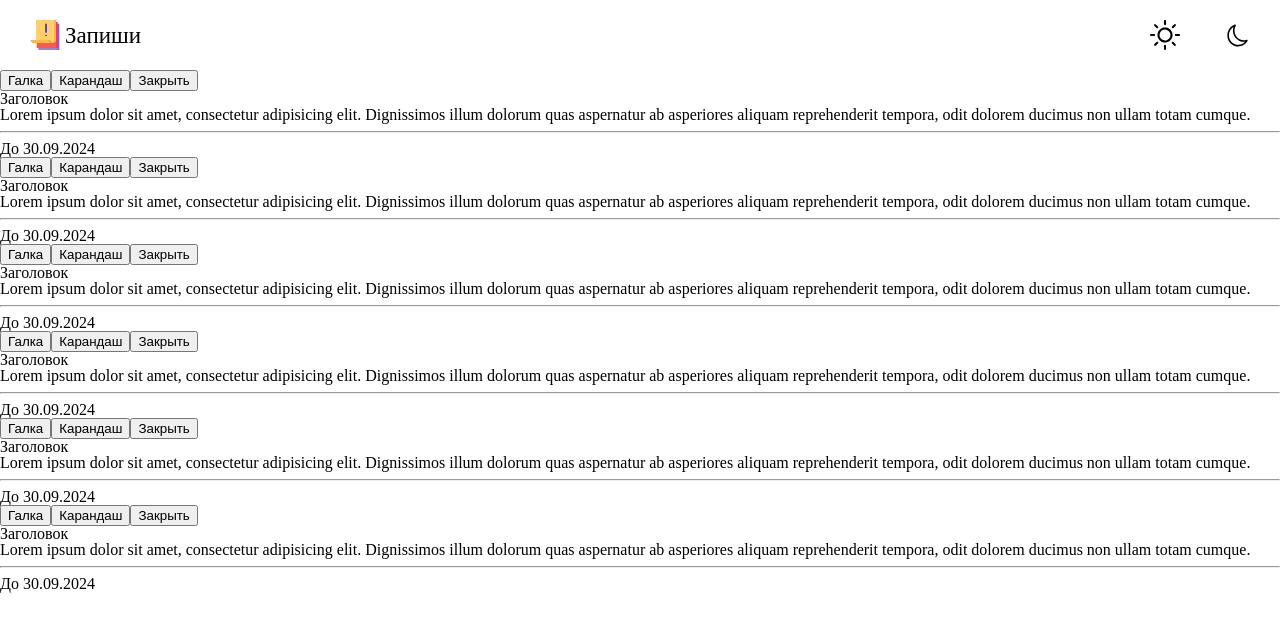
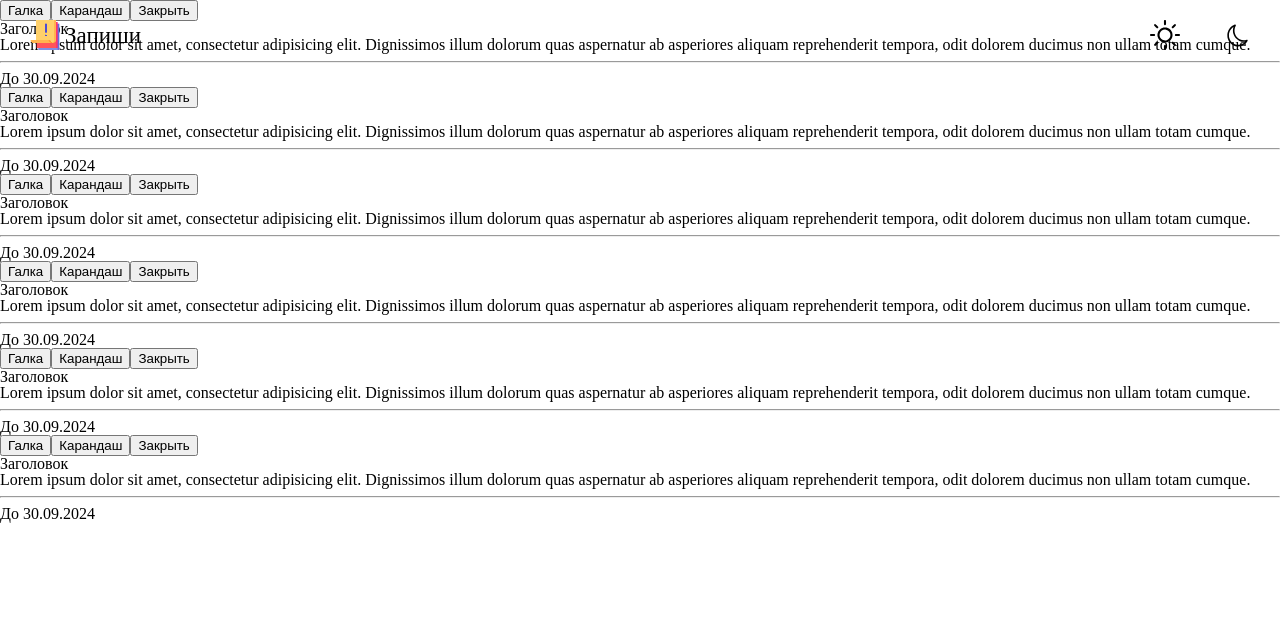
Before and after one commit to shved-project/Write, a React (Vite) app: page / in a window 1280 px wide. Shown: the top 632 px of the page. Built offline with nearby package versions, Linux system fonts and the light colour scheme.

Commit message:
Сделали хедер фиксированным

```diff
--- a/src/components/Header/header.scss
+++ b/src/components/Header/header.scss
@@ -2,6 +2,11 @@
 	display: flex;
 	align-items: center;
 	justify-content: space-between;
+	position: fixed;
+	top: 0;
+	left: 0;
+	right: 0;
+	background-color: var(--bg-color);
 	padding: 20px 30px;
-	box-shadow: 0 0 15px var(--bg-card-color);
+	box-shadow: 0 10px 15px var(--bg-card-color);
 }
```
